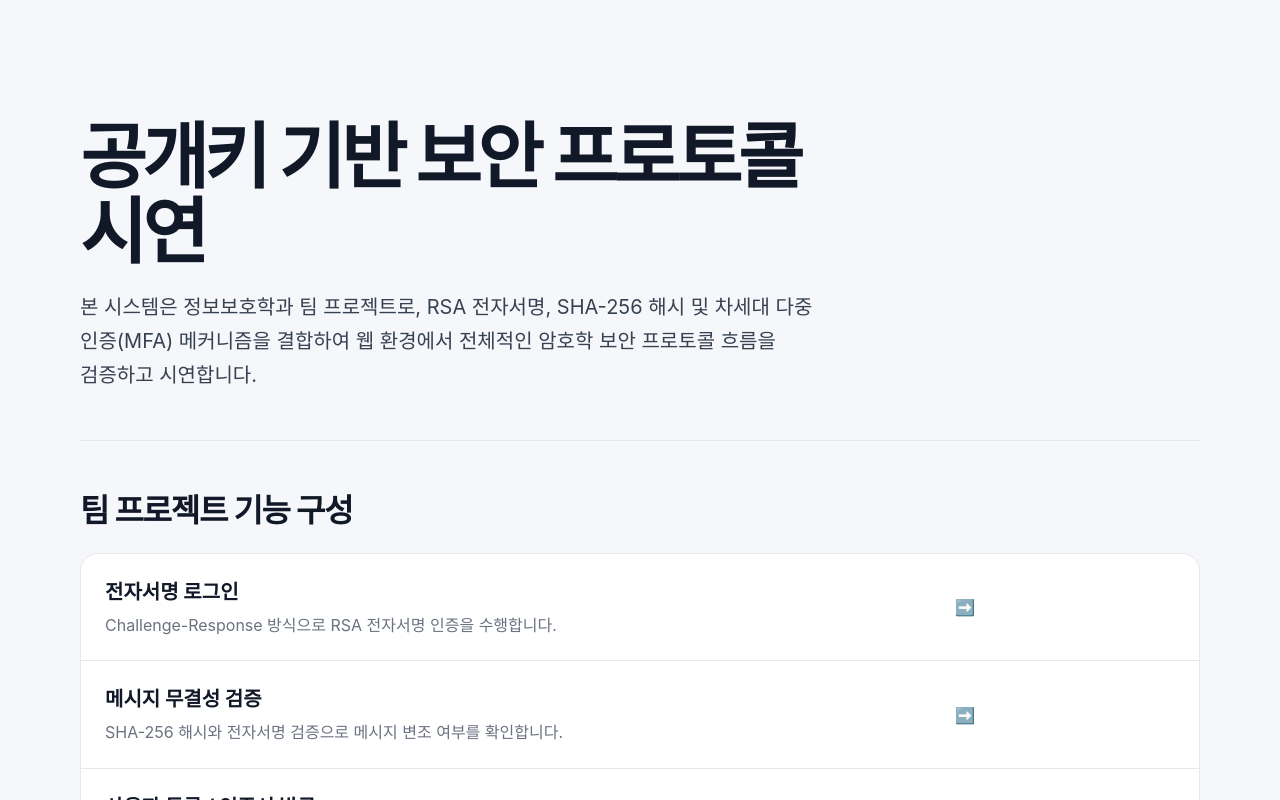
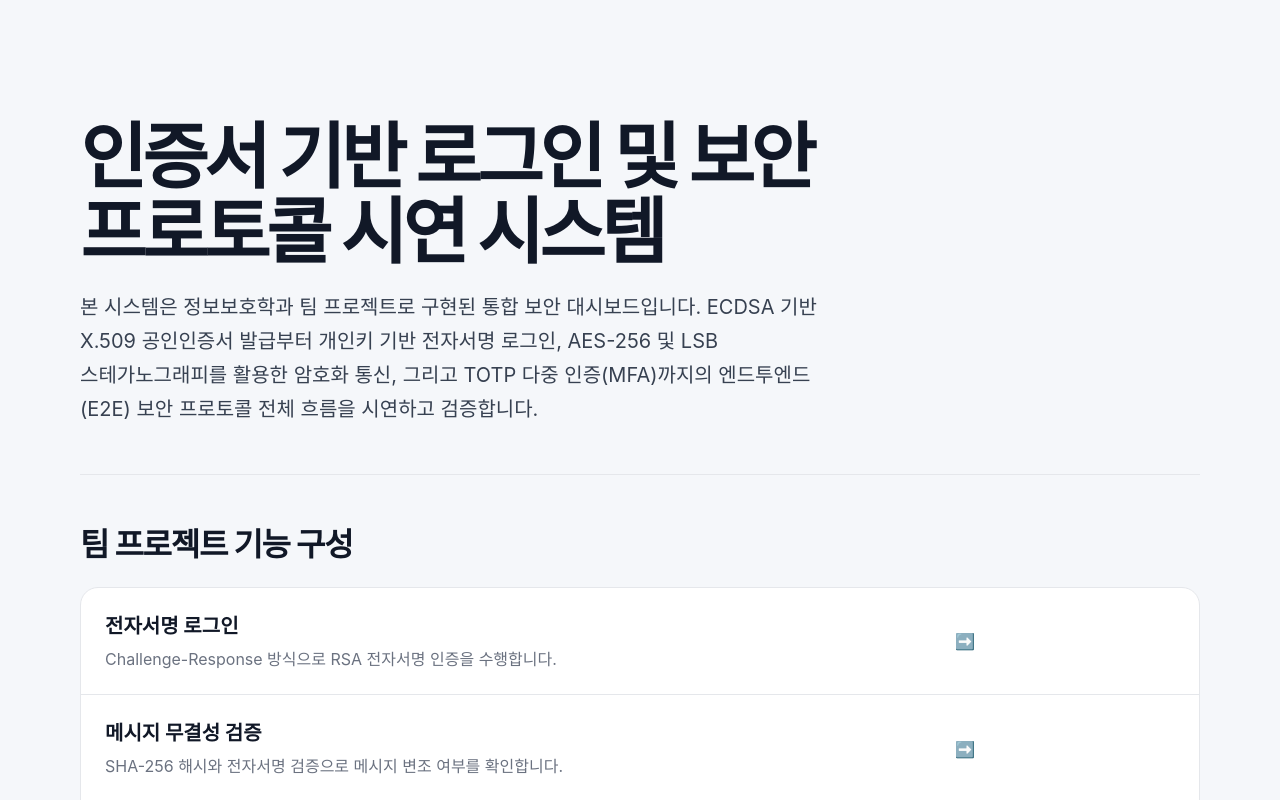
Before and after one commit to pmj2744/Security-Protocol, a Next.js app: page / in a window 1280 px wide. Shown: the top 800 px of the page. Built offline with nearby package versions, Linux system fonts and the light colour scheme.

Commit message:
UI 수정

```diff
--- a/src/app/page.tsx
+++ b/src/app/page.tsx
@@ -102,11 +102,11 @@ export default function Home() {
 
         <div>
 
-          <h1>공개키 기반 보안 프로토콜 시연</h1>
+          <h1>인증서 기반 로그인 및 보안 프로토콜 시연 시스템</h1>
 
           <p className="lead">
 
-본 시스템은 정보보호학과 팀 프로젝트로, RSA 전자서명, SHA-256 해시 및 차세대 다중 인증(MFA) 메커니즘을 결합하여 웹 환경에서 전체적인 암호학 보안 프로토콜 흐름을 검증하고 시연합니다.
+본 시스템은 정보보호학과 팀 프로젝트로 구현된 통합 보안 대시보드입니다. ECDSA 기반 X.509 공인인증서 발급부터 개인키 기반 전자서명 로그인, AES-256 및 LSB 스테가노그래피를 활용한 암호화 통신, 그리고 TOTP 다중 인증(MFA)까지의 엔드투엔드(E2E) 보안 프로토콜 전체 흐름을 시연하고 검증합니다.
 
           </p>
 
```
